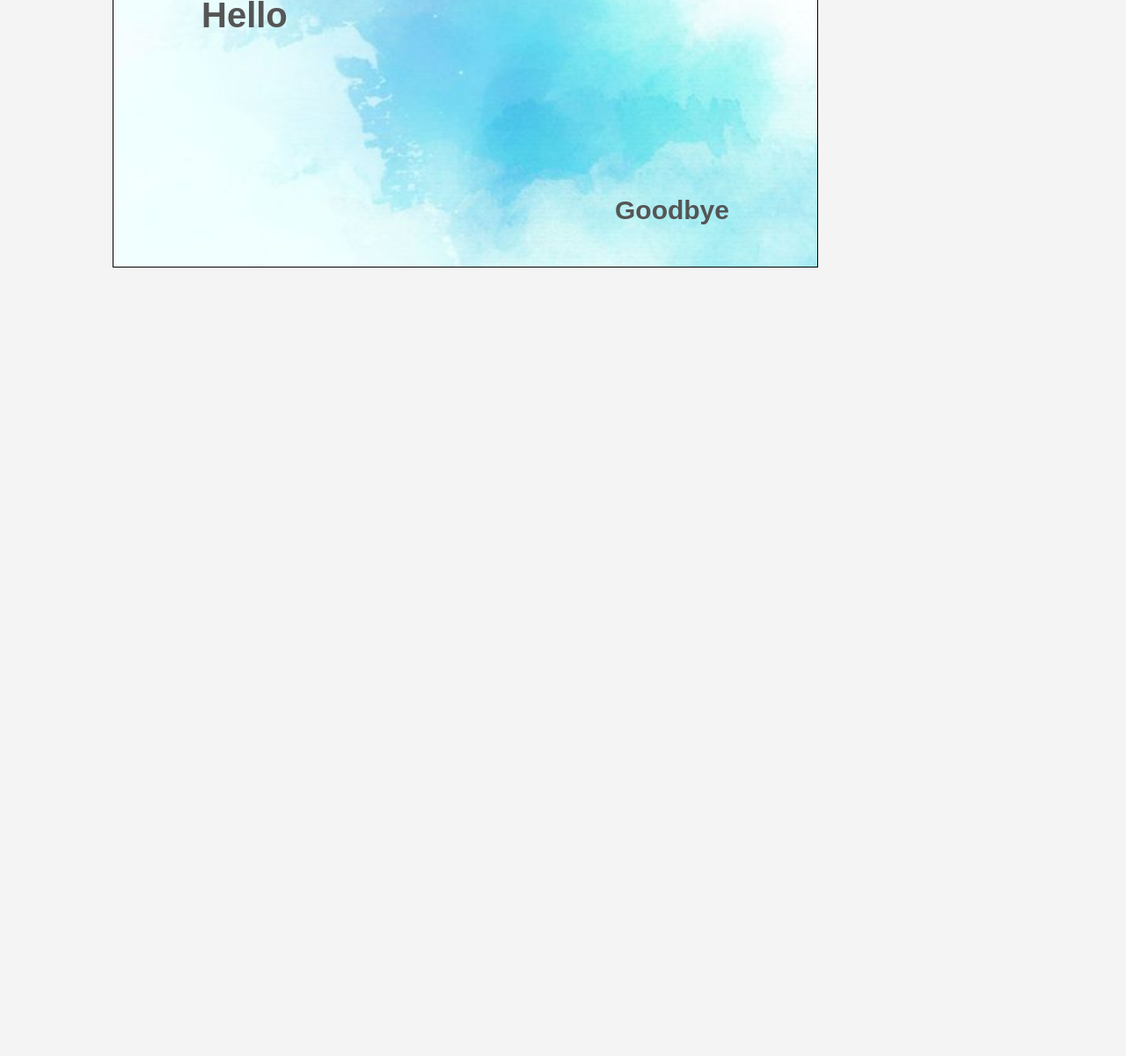
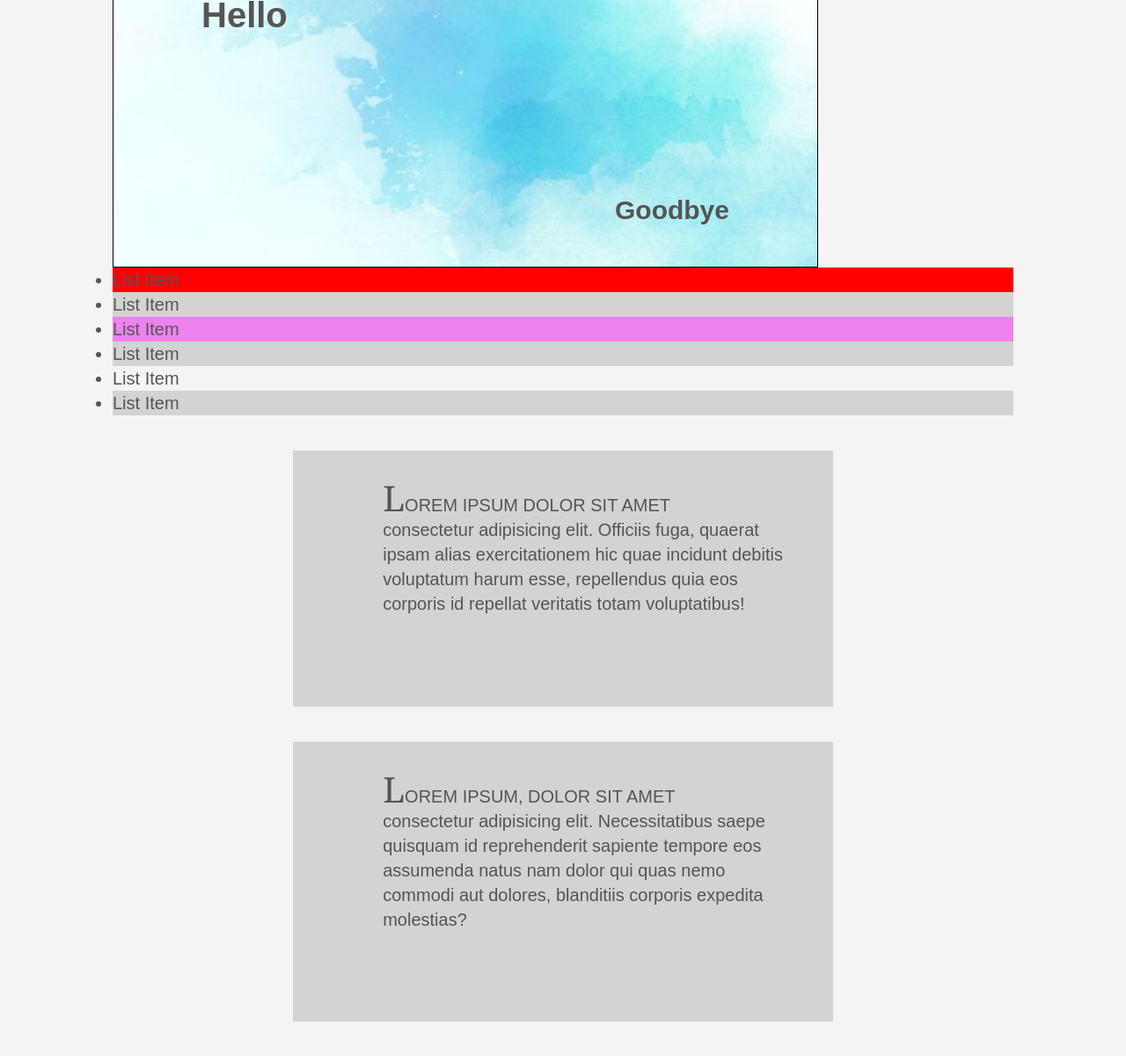
Before and after one commit to monkeysh1ne/css_basics, a plain HTML site: page index.html in a window 1280 px wide. Shown: the part 1866-3066 px from the top of the page at 88% size. Before the commit the page ends 2170 px from the top, so only its background shows below. Drawn offline with Linux system fonts and the light colour scheme.

Commit message:
finished styling cheatsheet, added basic web page and styled

```diff
--- a/css/style.css
+++ b/css/style.css
@@ -182,3 +182,34 @@ h1{
   top: 400px;
   left:10px;
 }
+
+.my-list li:first-child{
+  background: red;
+}
+
+.my-list li:last-child{
+  background: greenyellow;
+}
+
+.my-list li:nth-child(3){
+  background: violet;
+}
+
+.my-list li:nth-child(even){
+  background: lightgray;
+}
+
+.pseudo-pgph p{
+  margin: 2em 20%;
+  padding: 2em 2.5em 10% 10%;
+  background: lightgray;
+}
+
+.pseudo-pgph p::first-line{
+  text-transform: uppercase;
+}
+
+.pseudo-pgph p::first-letter{
+  font-family: Georgia, 'Times New Roman', Times, serif;
+  font-size: 2em;
+}
--- /dev/null
+++ b/css/style2.css
@@ -0,0 +1,8 @@
+body{
+  background-color: #f4f4f4;
+  color: #555;
+  font-family: Arial, Helvetica, sans-serif;
+  font-size: 16px;
+  line-height: 1.6em;
+  margin:0px;
+}
--- a/index.html
+++ b/index.html
@@ -71,6 +71,18 @@
       <h1>Hello</h1>
       <h2>Goodbye</h2>
     </div>
+    <ul class="my-list">
+      <li>List Item</li>
+      <li>List Item</li>
+      <li>List Item</li>
+      <li>List Item</li>
+      <li>List Item</li>
+      <li>List Item</li>
+    </ul>
+    <div class="pseudo-pgph">
+      <p>Lorem ipsum dolor sit amet consectetur adipisicing elit. Officiis fuga, quaerat ipsam alias exercitationem hic quae incidunt debitis voluptatum harum esse, repellendus quia eos corporis id repellat veritatis totam voluptatibus!</p>
+      <p>Lorem ipsum, dolor sit amet consectetur adipisicing elit. Necessitatibus saepe quisquam id reprehenderit sapiente tempore eos assumenda natus nam dolor qui quas nemo commodi aut dolores, blanditiis corporis expedita molestias?</p>
+    </div>
   </div><!-- container div ends here -->
   <a class="fix-me button">Hello</a>
 </body>
```
Also changed, not shown: index2.html (added, +51 -0 lines).
